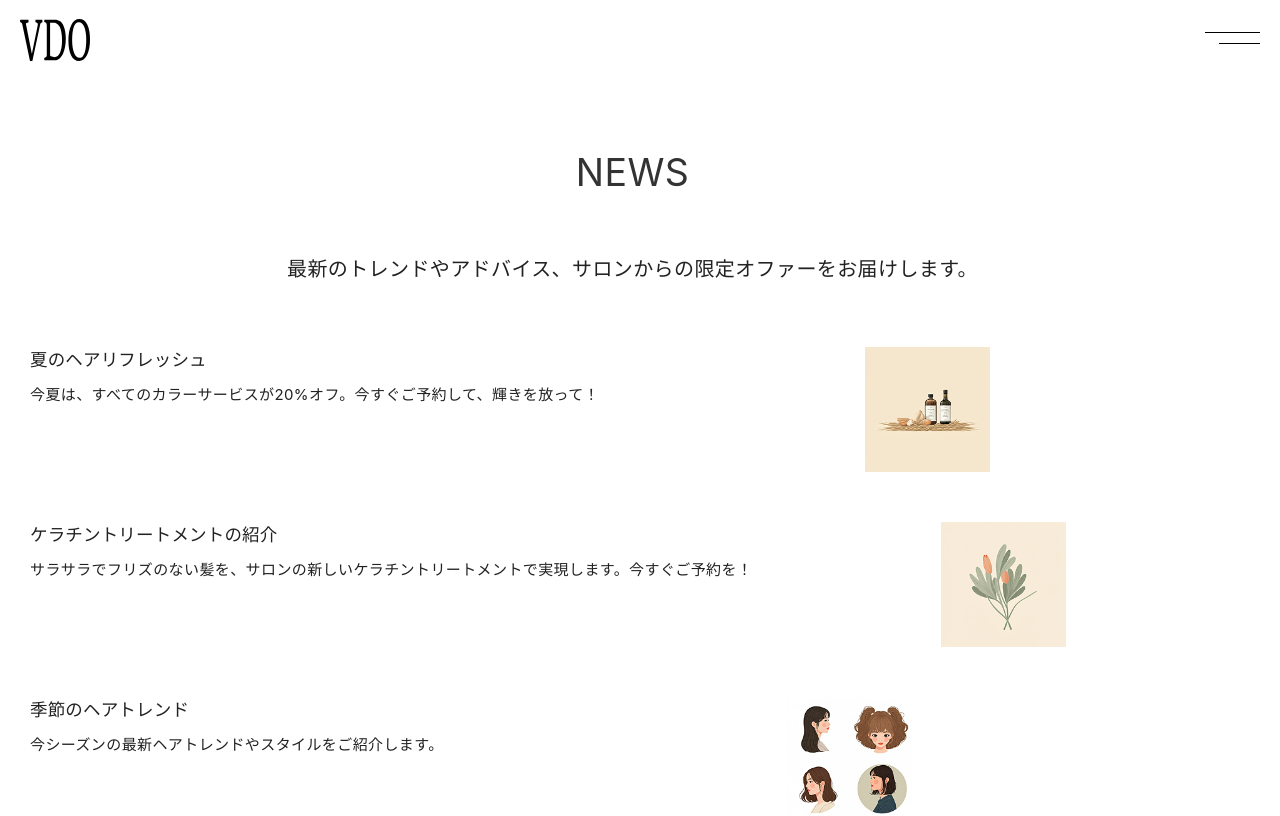
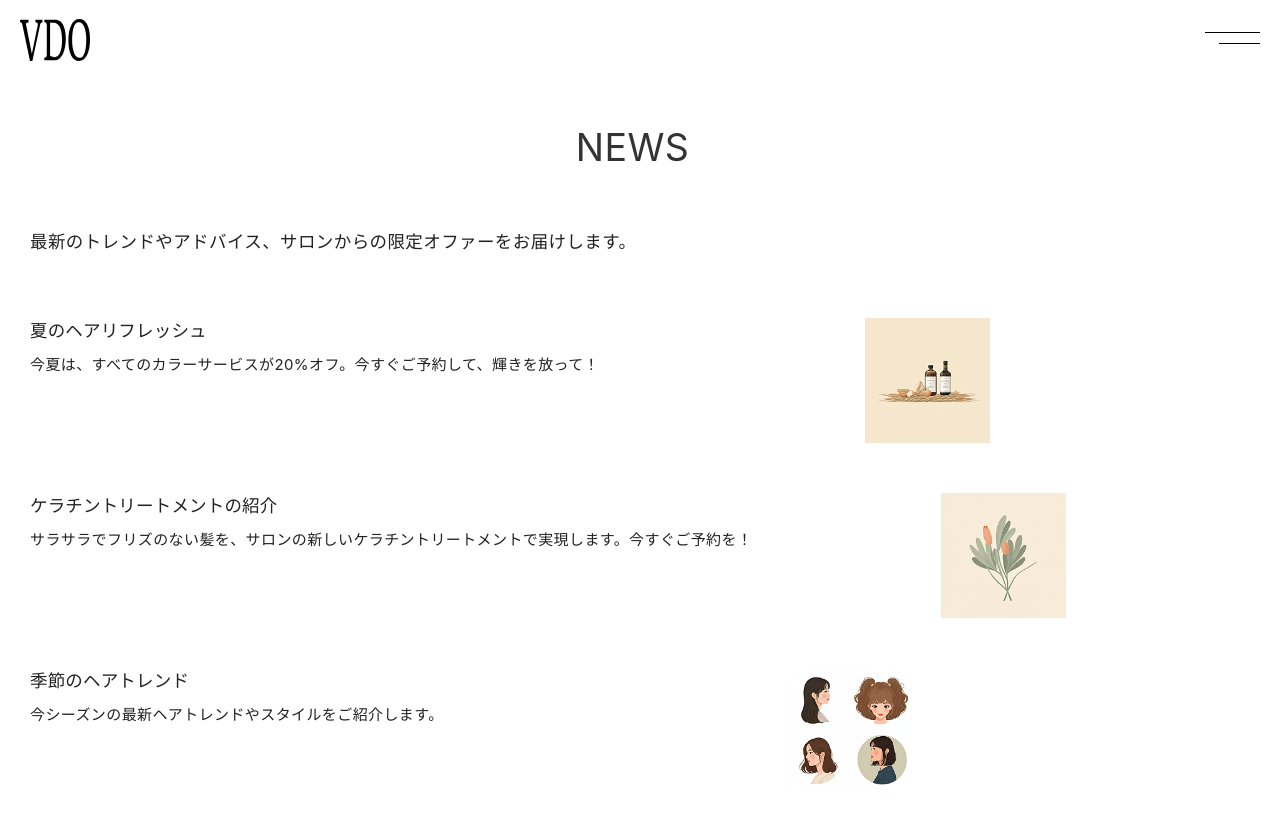
Before and after one commit to koma104/hairsalon-vdo, a Next.js app: page /news in a window 1280 px wide. Shown: the top 816 px of the page. Built offline with nearby package versions, Linux system fonts and the light colour scheme; a web font is replaced by a local one.

Commit message:
refactor: 見出しのマークアップ構造を最適化

```diff
--- a/src/app/news/[id]/page.tsx
+++ b/src/app/news/[id]/page.tsx
@@ -28,7 +28,7 @@ const NewsDetailPage = async ({ params }: { params: Promise<{ id: string }> }) =
     <div className={styles.container}>
       <article className={styles.article}>
         <header className={styles.header}>
-        <h1 className={styles['section-title']}>{article.title}</h1>
+        <h2 className={styles['section-title']}>{article.title}</h2>
           <p className={styles.date}>{article.date}</p>
         </header>
 
@@ -49,7 +49,7 @@ const NewsDetailPage = async ({ params }: { params: Promise<{ id: string }> }) =
             <p>人気の「サマーカラー」や、透明感のあるナチュラルカラーなど、お客様一人ひとりに合わせたご提案をいたします。髪のダメージを抑えるトリートメントもセットでご利用いただけます。</p>
           </div>
 
-          <h2 className={styles.subtitle}>おすすめポイント</h2>
+          <h3 className={styles.subtitle}>おすすめポイント</h3>
           <ul>
             <li>夏限定カラーが20%オフ</li>
             <li>髪のダメージをケアするトリートメント付き</li>
--- a/src/app/news/news.module.css
+++ b/src/app/news/news.module.css
@@ -17,9 +17,9 @@
 
 .page-description {
   margin-block-end: var(--spacing-xl);
-  font-size: var(--font-base);
+  font-size: var(--font-sm);
   font-weight: var(--font-weight-regular);
-  text-align: center;
+  text-align: left;
   line-height: 1.8;
 }
 
--- a/src/app/news/page.tsx
+++ b/src/app/news/page.tsx
@@ -30,7 +30,7 @@ const NewsListPage = () => {
 
   return (
     <div className={styles.container}>
-      <h1 className={styles['section-title']}>news</h1>
+      <h2 className={styles['section-title']}>news</h2>
       <p className={styles['page-description']}>
         最新のトレンドやアドバイス、サロンからの限定オファーをお届けします。
       </p>
@@ -39,7 +39,7 @@ const NewsListPage = () => {
         {displayedItems.map((item) => (
           <Link href={`/news/${item.id}`} key={item.id} className={styles['news-item']}>
             <div className={styles['news-text']}>
-              <h2 className={styles['news-subtitle']}>{item.title}</h2>
+              <h3 className={styles['news-subtitle']}>{item.title}</h3>
               <p className={styles['news-excerpt']}>{item.excerpt}</p>
             </div>
             <div>
--- a/src/app/reserve/page.tsx
+++ b/src/app/reserve/page.tsx
@@ -13,15 +13,15 @@ const ReservePage = () => {
 
   return (
     <div className={styles.container}>
-      <h1 className={styles['section-title']}>reserve</h1>
+      <h3 className={styles['section-title']}>reserve</h3>
 
       <section>
         <div className={styles['reserve-wrapper']}>
-          <h2 className={styles['reserve-subtitle']}>date</h2>
+          <h3 className={styles['reserve-subtitle']}>date</h3>
           <Calendar selectedDate={selectedDate} onDateSelect={setSelectedDate} />
         </div>
         <div className={styles['reserve-wrapper']}>
-          <h2 className={styles['reserve-subtitle']}>time</h2>
+          <h3 className={styles['reserve-subtitle']}>time</h3>
           <TimeSelector selectedTime={selectedTime} onTimeSelect={setSelectedTime} />
         </div>
         <div className={styles['form-group']}>
--- a/src/app/staff/page.tsx
+++ b/src/app/staff/page.tsx
@@ -31,7 +31,7 @@ const staffMembers = [
 const StaffPage = () => {
   return (
     <div className={styles.container}>
-      <h1 className={styles['section-title']}>Staff</h1>
+      <h2 className={styles['section-title']}>Staff</h2>
       <div className={styles['staff-list']}>
         {staffMembers.map((staff, index) => (
           <div key={index} className={styles['staff-card']}>
@@ -45,7 +45,7 @@ const StaffPage = () => {
               />
             </div>
             <div className={styles['staff-info']}>
-              <h2 className={styles['staff-name']}>{staff.name}</h2>
+              <h3 className={styles['staff-name']}>{staff.name}</h3>
               <p className={styles['staff-title']}>{staff.title}</p>
               <p className={styles['staff-specialty']}>{staff.specialty}</p>
             </div>
--- a/src/components/Header/Header.module.css
+++ b/src/components/Header/Header.module.css
@@ -17,6 +17,7 @@
   z-index: 10;
   filter: brightness(0) invert(1);
   transition: transform 0.3s ease-in-out, top 0.3s ease-in-out;
+  margin-block: 0;
 }
 
 .logo-scrolled {
--- a/src/components/Header/Header.tsx
+++ b/src/components/Header/Header.tsx
@@ -57,15 +57,29 @@ const Header = () => {
   return (
     <>
       <header className={styles.header}>
-        <Link href="/" className={`${styles.logo} ${isScrolled ? styles['logo-scrolled'] : ''}`}>
+        {isHomePage ? (
+          <h1 className={`${styles.logo} ${isScrolled ? styles['logo-scrolled'] : ''}`}>
+            <Link href="/">
+              <Image
+                src="/images/logo-vdo.svg"
+                alt="美容室 VDO"
+                width={100}
+                height={60}
+                priority
+              />
+            </Link>
+          </h1>
+        ) : (
+          <Link href="/" className={`${styles.logo} ${isScrolled ? styles['logo-scrolled'] : ''}`}>
             <Image
               src="/images/logo-vdo.svg"
               alt="VDO logo"
-            width={100}
+              width={100}
               height={60}
               priority
             />
           </Link>
+        )}
       </header>
 
       <button onClick={toggleMenu} className={`${styles['menu-button']} ${isOpen ? styles['is-open'] : ''}`} aria-label="Menu">
```
